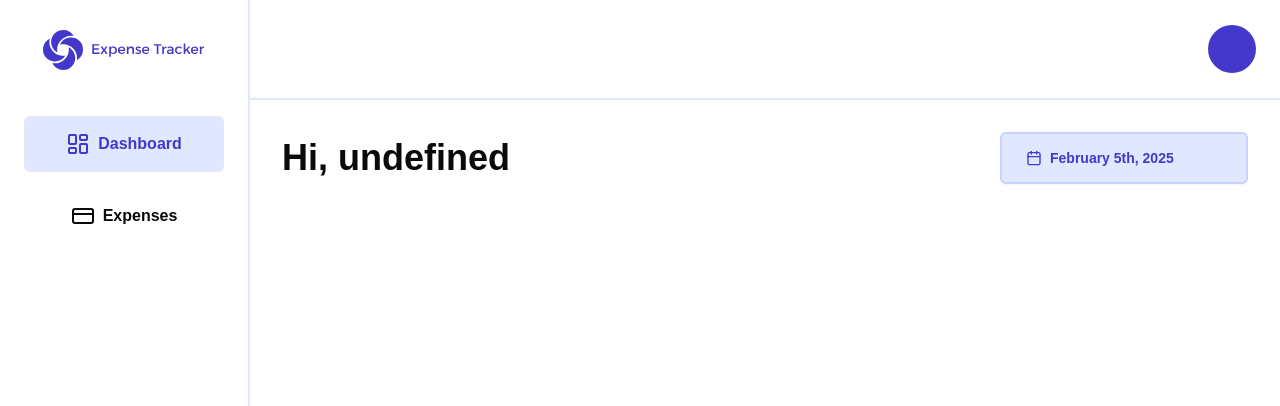
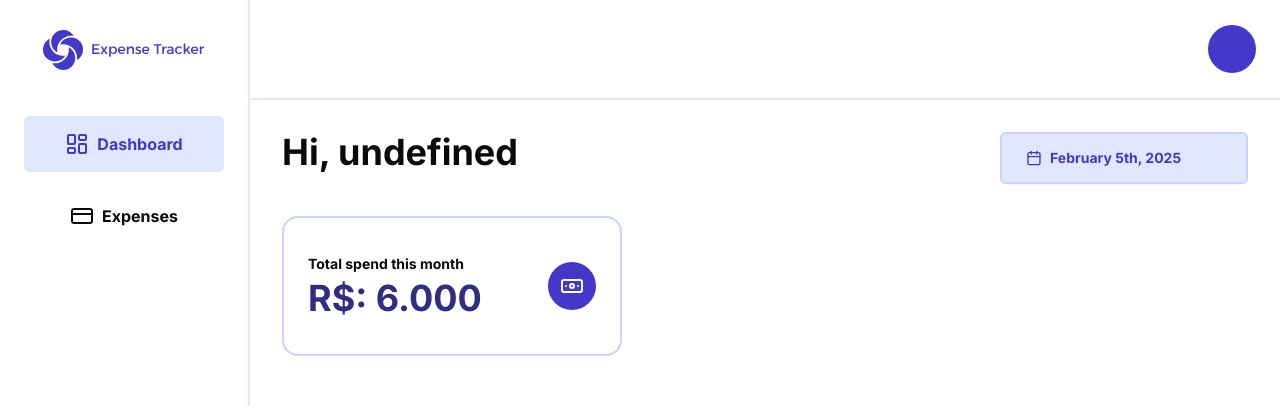
Before and after one commit to igormoraesdev/expense-tracker, a Next.js app: page /dashboard in a window 1280 px wide. Shown: the top 406 px of the page. Built offline with nearby package versions, Linux system fonts and the light colour scheme; no server answers.

Commit message:
feat: add card total spend

```diff
--- a/src/app/layout.tsx
+++ b/src/app/layout.tsx
@@ -5,17 +5,18 @@ import {
 import { Toaster } from "@/components/ui/toaster";
 import type { Metadata } from "next";
 import { getServerSession } from "next-auth";
-import { Geist, Geist_Mono } from "next/font/google";
+import { DM_Mono, Inter } from "next/font/google";
 import "./globals.css";
 
-const geistSans = Geist({
-  variable: "--font-geist-sans",
+const inter = Inter({
   subsets: ["latin"],
+  variable: "--font-inter",
+  display: "swap",
 });
 
-const geistMono = Geist_Mono({
-  variable: "--font-geist-mono",
-  subsets: ["latin"],
+const dmmono = DM_Mono({
+  variable: "--font-dm-mono",
+  weight: "400",
 });
 
 export const metadata: Metadata = {
@@ -33,9 +34,7 @@ export default async function RootLayout({
     <ReactQueryClientProvider>
       <SessionProviderComponent session={session}>
         <html lang="en">
-          <body
-            className={`${geistSans.variable} ${geistMono.variable} antialiased`}
-          >
+          <body className={`${inter} ${dmmono} antialiased font-inter`}>
             <Toaster />
             {children}
           </body>
--- a/src/components/layout/DashboardLayout.tsx
+++ b/src/components/layout/DashboardLayout.tsx
@@ -4,8 +4,8 @@ import { Sidebar } from "./Sidebar";
 
 export const DashboardLayout = ({ children }: PropsWithChildren) => {
   return (
-    <main className="grid grid-cols-[1fr] sm:grid-cols-[250px_1fr] h-screen w-full">
-      <div className="hidden sm:flex col-span-1 bg-white border-r-2 border-indigo-100">
+    <main className="grid grid-cols-[1fr] md:grid-cols-[250px_1fr] h-screen w-full">
+      <div className="hidden md:flex col-span-1 bg-white border-r-2 border-indigo-100">
         <Sidebar />
       </div>
       <div className="grid grid-rows-[100px_1fr] h-full w-full">
--- a/src/components/layout/Header.tsx
+++ b/src/components/layout/Header.tsx
@@ -20,8 +20,8 @@ export const Header = () => {
     .join("");
 
   return (
-    <header className="flex items-center justify-between sm:justify-end w-full px-6 py-4 bg-white border-b-2 border-indigo-100">
-      <div className="sm:hidden flex items-center justify-center gap-4 h-[100px] px-6 py-4">
+    <header className="flex items-center justify-between md:justify-end w-full px-6 py-4 bg-white border-b-2 border-indigo-100">
+      <div className="md:hidden flex items-center justify-center gap-4 h-[100px] px-6 py-4">
         <Image src="/images/logo.svg" alt="Logo" width={162} height={50} />
       </div>
       <DropdownMenu>
--- a/src/components/page/Dashboard/DashboardContent.tsx
+++ b/src/components/page/Dashboard/DashboardContent.tsx
@@ -1,15 +1,25 @@
 "use client";
 import { CustomDatePicker } from "@/components/ui/form/CustomDatePicker";
+import { Banknote } from "lucide-react";
 import { useSession } from "next-auth/react";
 
 export const DashboardContent = () => {
   const session = useSession();
 
   return (
-    <div className="flex flex-col gap-2">
-      <div className="flex flex-col gap-2 sm:flex-row items-start sm:items-center justify-between">
+    <div className="flex flex-col gap-2 justify-center items-center md:justify-start md:items-start">
+      <div className="w-full mb-6 flex flex-col gap-8 md:gap-0 md:flex-row items-center md:items-start justify-center md:justify-between">
         <h1 className="text-4xl font-bold">{`Hi, ${session.data?.user.name}`}</h1>
         <CustomDatePicker />
+      </div>
+      <div className="flex flex-row justify-between items-center p-6 border-2 border-indigo-200 rounded-2xl w-full max-w-[340px] h-[140px]">
+        <div>
+          <p className="mb-1 text-sm font-bold">Total spend this month</p>
+          <p className="text-4xl font-bold text-indigo-900">R$: 6.000</p>
+        </div>
+        <div className="flex items-center justify-center size-12 rounded-full bg-indigo-700">
+          <Banknote className="text-white" />
+        </div>
       </div>
     </div>
   );
--- a/tailwind.config.ts
+++ b/tailwind.config.ts
@@ -9,8 +9,9 @@ export default {
   ],
   theme: {
     extend: {
-      backgroundImage: {
-        logo: "url('/logo.svg')",
+      fontFamily: {
+        inter: ['"Inter"', "sans-serif"],
+        dmmono: ['"DM_Mono"', "sans-serif"],
       },
       colors: {
         background: "hsl(var(--background))",
```
